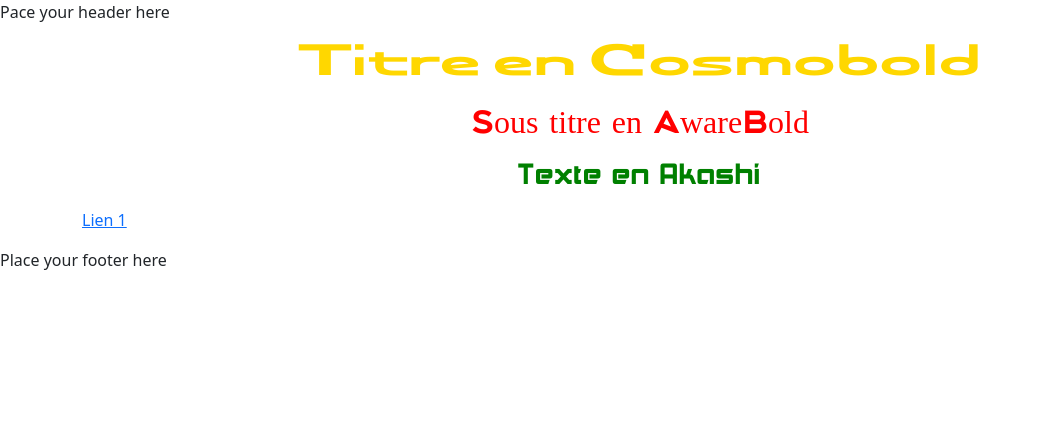
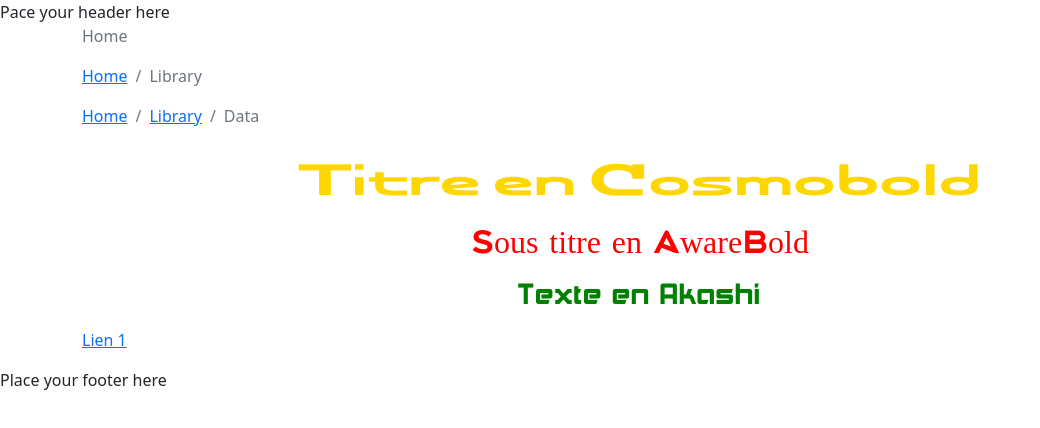
Before and after one commit to alex2022cci/site-groupe-4, a website: page index.html in a window 1280 px wide. Shown: the whole page, without its empty margins (0-1040 px from the left). Drawn offline with nearby package versions, Linux system fonts and the light colour scheme.

Commit message:
add breadcrub

```diff
--- a/index.html
+++ b/index.html
@@ -5,6 +5,7 @@
     <meta name="viewport" content="width=device-width, initial-scale=1.0">
     <title>Astronomie et Espace</title>
     <link rel="stylesheet" href="/node_modules/bootstrap/dist/css/bootstrap.css">
+    <link rel="stylesheet" href="/node_modules/bootstrap/dist/css/bootstrap-utilities.css">
     <link rel="stylesheet" href="CSS/alex.css">
 </head>
 <body>
@@ -13,8 +14,30 @@
 
     <main class="container">
         <article class="row">
+            <section class="col-12">
+                <nav aria-label="breadcrumb">
+                    <ol class="breadcrumb">
+                      <li class="breadcrumb-item active" aria-current="page">Home</li>
+                    </ol>
+                  </nav>
+
+                  <nav aria-label="breadcrumb">
+                    <ol class="breadcrumb">
+                      <li class="breadcrumb-item"><a href="#">Home</a></li>
+                      <li class="breadcrumb-item active" aria-current="page">Library</li>
+                    </ol>
+                  </nav>
+
+                  <nav aria-label="breadcrumb">
+                    <ol class="breadcrumb">
+                      <li class="breadcrumb-item"><a href="#">Home</a></li>
+                      <li class="breadcrumb-item"><a href="#">Library</a></li>
+                      <li class="breadcrumb-item active" aria-current="page">Data</li>
+                    </ol>
+                  </nav>
+            </section>
             <section class="col-12 text-center">
-                <p><h1> Titre en Cosmobold</h1></p>
+                <p><h1>Titre en Cosmobold</h1></p>
                 <p><h2>Sous titre en AwareBold</h2>  </p>
                 <p><h3>Texte en Akashi</h3> </p>
             </section>
```
